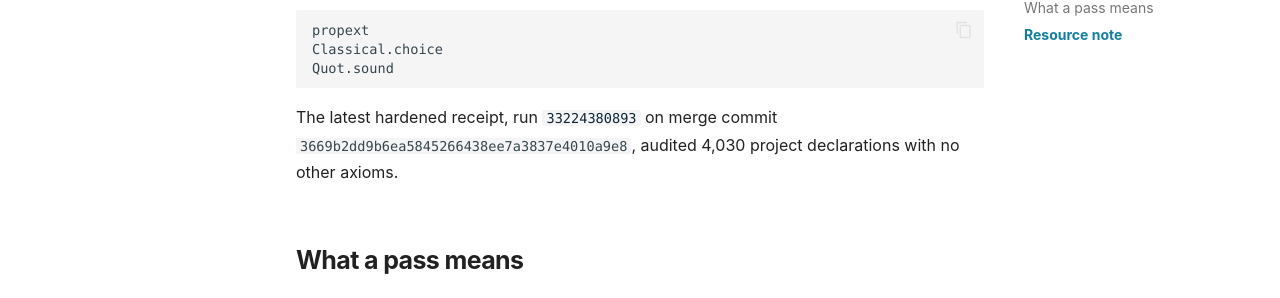
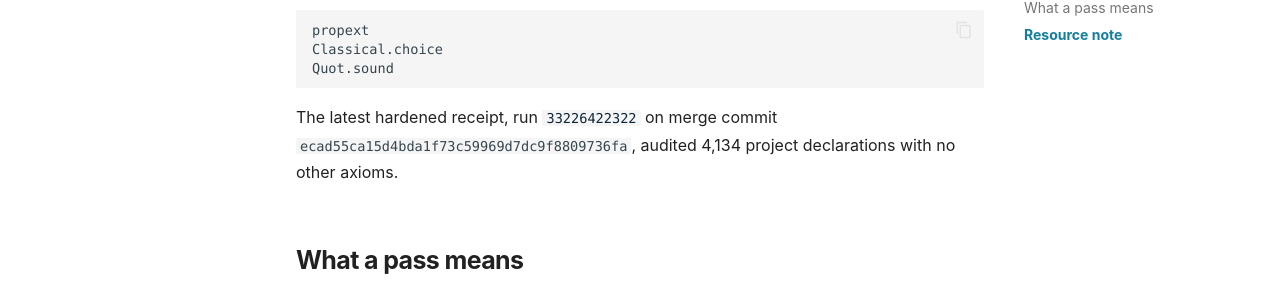
Before and after one commit to lowrank/gromov-filling-lower-bound, an MkDocs documentation site: the page built from docs/verification.md, in a window 1280 px wide and 900 px high, scrolled down 1054 px. Shown: the part 202-500 px from the top of the window. Built offline with MkDocs 1.6.1 and Material for MkDocs 9.7.7, drawn with Linux system fonts in a browser that asks for light colours; comment, search, counter and statistics services are not loaded.

Commit message:
docs: record one-high-leg verification receipt

````diff
--- a/docs/verification.md
+++ b/docs/verification.md
@@ -49,9 +49,9 @@ Quot.sound
 ```
 
 The latest hardened receipt, run
-[`33224380893`](https://github.com/lowrank/conj-gromov-filling/actions/runs/33224380893)
-on merge commit `3669b2dd9b6ea5845266438ee7a3837e4010a9e8`, audited
-4,030 project declarations with no other axioms.
+[`33226422322`](https://github.com/lowrank/conj-gromov-filling/actions/runs/33226422322)
+on merge commit `ecad55ca15d4bda1f73c59969d7dc9f8809736fa`, audited
+4,134 project declarations with no other axioms.
 
 ## What a pass means
 
````
Also changed, not shown: FORMALIZATION.md (+3 -3 lines), README.md (+3 -3 lines), docs/index.md (+1 -1 lines).
